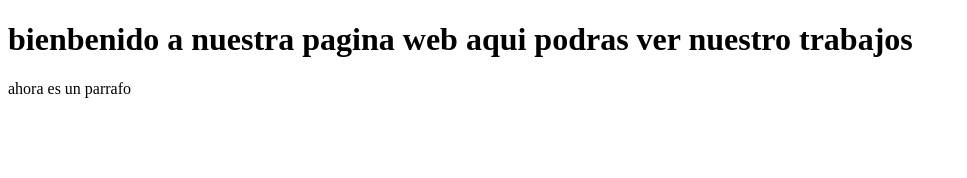
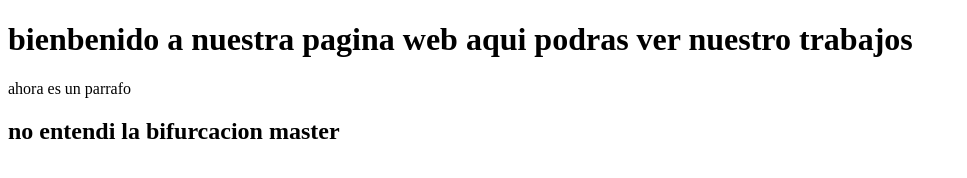
Before and after one commit to saulsr3/pagina-web-escritorio, a plain HTML site: page index.html in a window 1280 px wide. Shown: the whole page, without its empty margins (0-967 px from the left). Drawn offline with Linux system fonts and the light colour scheme.

Commit message:
supuesta bifurcacion
supuesta bifurcacion

```diff
--- a/index.html
+++ b/index.html
@@ -9,5 +9,6 @@
 <body>
     <h1> bienbenido a nuestra pagina web aqui podras ver nuestro trabajos</h1>
      <p> ahora es un parrafo</p>
+     <h2>no entendi la bifurcacion master</h2>
 </body>
 </html>
```
